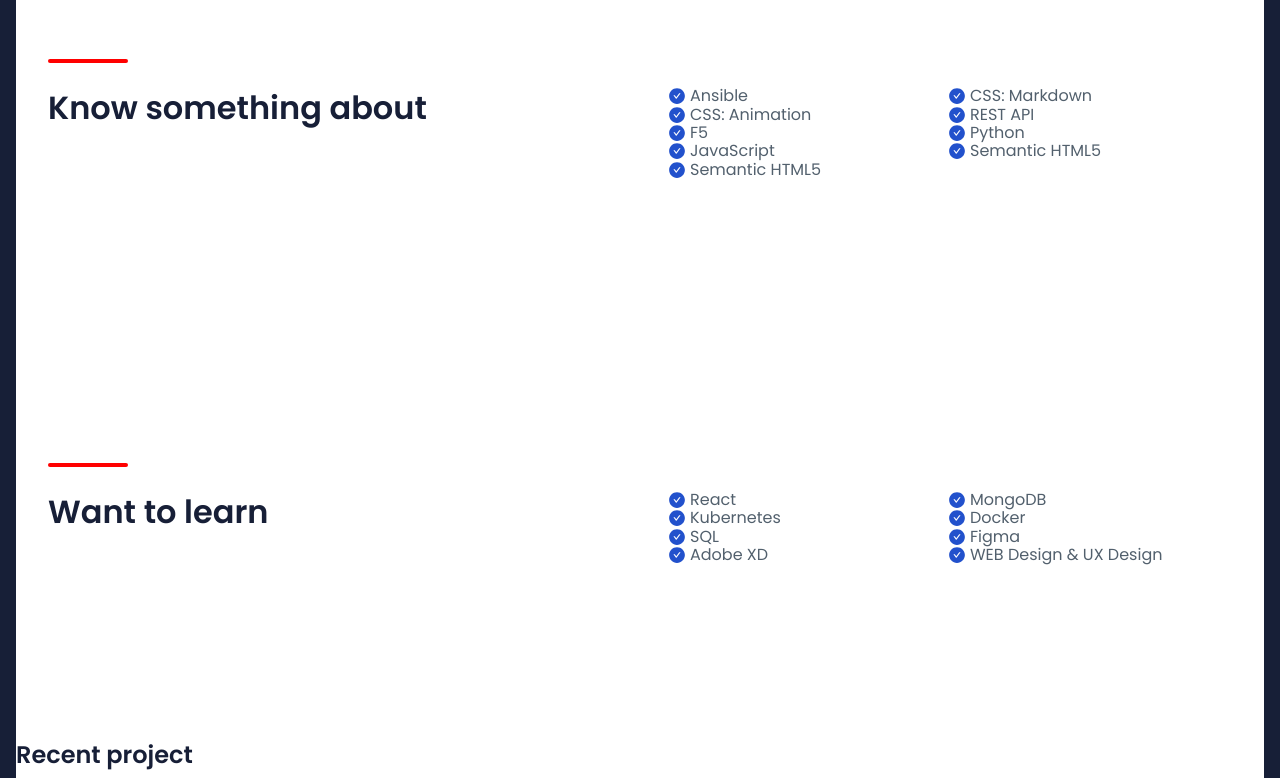
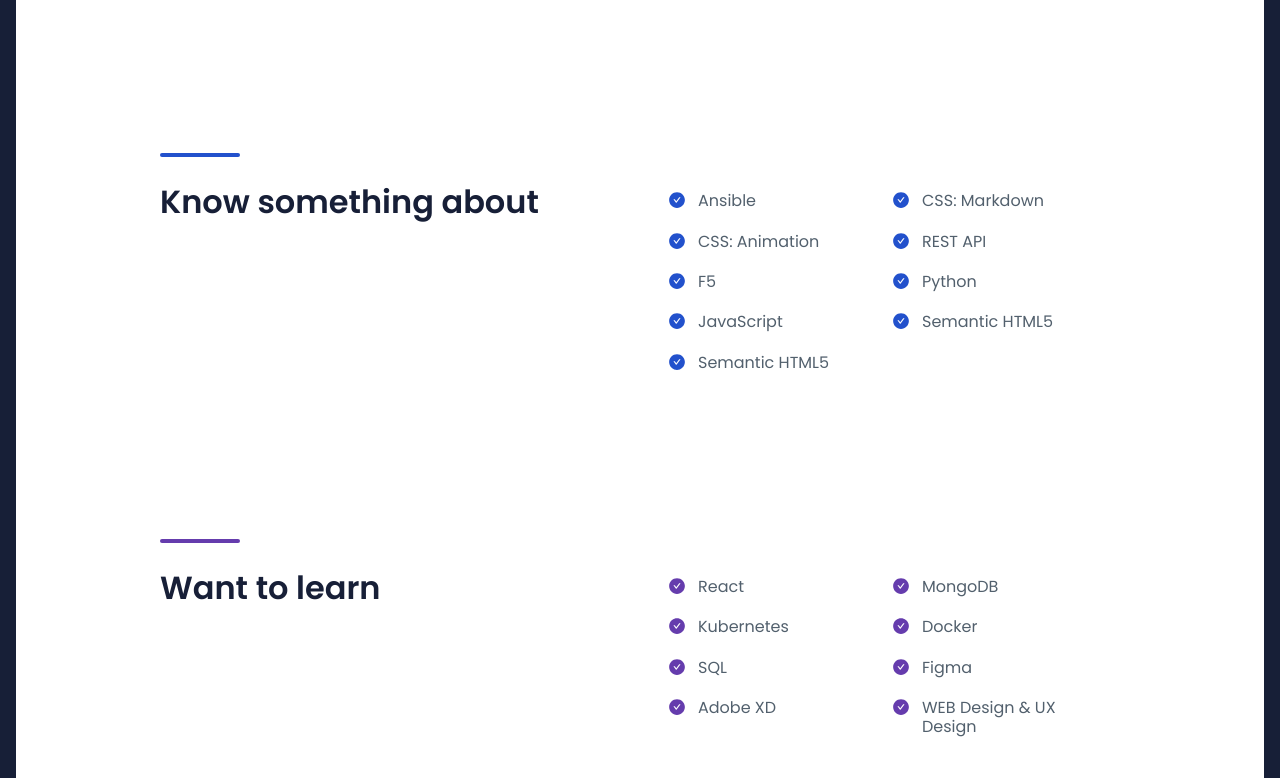
Before and after one commit to dkasyan/dkasyan.github.io, a website built with webpack: page src/content/index.html in a window 1280 px wide. Shown: the part 1410-2188 px from the top of the page. Built offline with nearby package versions, Linux system fonts and the light colour scheme; files whose address does not match are found by name.

Commit message:
build: finish section skills

```diff
--- a/src/content/index.html
+++ b/src/content/index.html
@@ -57,7 +57,7 @@
             <li class="skills-list_item">JavaScript: Local Storage</li>
           </ul>
         </section>
-        <section class="skills-list">
+        <section class="skills-list skills-list--blue">
             <h3 class="skills-list_title">Know something about</h3>
             <ul class="skills-list_list">
               <li class="skills-list_item">Ansible</li>
@@ -71,7 +71,7 @@
               <li class="skills-list_item">Semantic HTML5</li>
             </ul>
         </section>
-        <section class="skills-list">
+        <section class="skills-list skills-list--violet">
             <h3 class="skills-list_title">Want to learn</h3>
             <ul class="skills-list_list">
               <li class="skills-list_item">React</li>
--- a/src/scss/_variables.scss
+++ b/src/scss/_variables.scss
@@ -3,5 +3,5 @@
 $blue: #0593FB;
 $dark-blue:#2251CC;
 $gray: #52606D;
-$green: red;
+$green: #06C847;
 $big-stone: #171F37;
--- a/src/scss/modules/hero.scss
+++ b/src/scss/modules/hero.scss
@@ -1,6 +1,6 @@
 .hero{
     max-width: 1184px;
-    padding: 112px 0 200px;
+    padding: 112px 0 200px 112px;
     margin: 0 auto;
     &_description{
         color: $gray;
--- a/src/scss/modules/skills.scss
+++ b/src/scss/modules/skills.scss
@@ -1,6 +1,7 @@
 .skills{
     max-width: 1184px;
     margin: 0 auto;
+    padding: 112px;
     &_title{
         font-size: 2.25rem;
         margin: 0;
@@ -12,21 +13,27 @@
 }
 .skills-list{
     display: grid;
-    padding: 8rem 0;
+    padding: 8rem 0 0;
     grid-template-columns: 1fr 1fr;
     &_item{
         color: $gray;
-        padding-left: 22px;
+        padding: 11px 0 11px 30px;
         position: relative;
         &::before {
           position: absolute;
-          top: 0;
+          top: 10px;
           left: 0;
           content: '';
           display: block;
           width: 18px;
           height: 18px;
-          background: url('../assets/img/checkcircleb.svg');
+          background: url('../assets/img/checkcircleg.svg');
+          .skills-list--blue & {
+              background: url('/assets/img/checkcircleb.svg');
+          }
+          .skills-list--violet & {
+            background: url('/assets/img/checkcirclev.svg');
+          }
 
         }
     }
@@ -53,7 +60,15 @@
             background: $green;
             border-radius: 8px;
             margin-bottom: 1.5rem;
+            .skills-list--blue & {
+                background: $dark-blue;
+            }
+            .skills-list--violet & {
+                background: $violet;
+              }
         }
+
+
     }
 
 }
```
Also changed, not shown: dist/css/main.css, dist/index.html, 1 other file.
